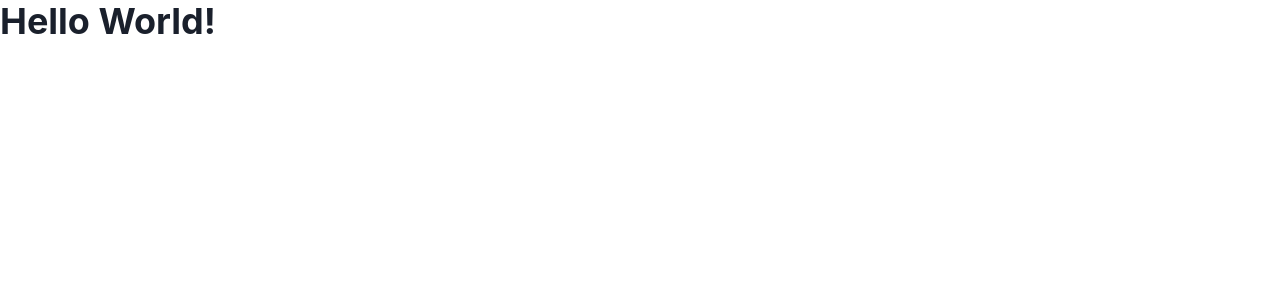
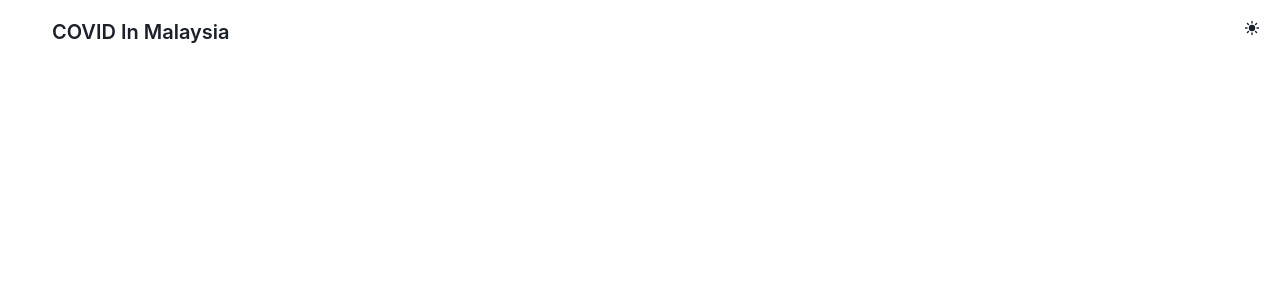
Before and after one commit to weihan7742/covid-outbreak-visualization, a Next.js app: page / in a window 1280 px wide. Shown: the top 300 px of the page. Built offline with nearby package versions, Linux system fonts and the light colour scheme.

Commit message:
feat(color mode): enable dark and light mode

```diff
--- a/package.json
+++ b/package.json
@@ -15,7 +15,8 @@
     "framer-motion": "^7.4.0",
     "next": "12.3.1",
     "react": "18.2.0",
-    "react-dom": "18.2.0"
+    "react-dom": "18.2.0",
+    "react-icons": "^4.4.0"
   },
   "devDependencies": {
     "@types/node": "18.7.23",
--- a/pages/_app.tsx
+++ b/pages/_app.tsx
@@ -1,6 +1,6 @@
 import '../styles/globals.css'
 import type { AppProps } from 'next/app'
-import { ChakraProvider, extendTheme } from '@chakra-ui/react';
+import { ChakraProvider, extendTheme, ColorModeScript } from '@chakra-ui/react';
 
 function MyApp({ Component, pageProps }: AppProps) {
 
@@ -14,6 +14,7 @@ function MyApp({ Component, pageProps }: AppProps) {
 
   return (
   <ChakraProvider theme={theme}>
+    <ColorModeScript initialColorMode="light" />
     <Component {...pageProps} />
   </ChakraProvider>)
 }
--- a/pages/index.tsx
+++ b/pages/index.tsx
@@ -2,25 +2,45 @@ import type { NextPage } from 'next'
 import Head from 'next/head'
 import {
   Text,
-  Icon,
   Image,
   Divider,
   Heading,
+  Flex,
+  VStack,
+  Box,
+  Spacer
 } from '@chakra-ui/react';
-import styles from '../styles/Home.module.css'
+import { useColorMode } from '@chakra-ui/react';
+import { IconButton } from '@chakra-ui/react';
+import {IoSunny, IoMoon} from 'react-icons/io5';
+import { useState } from 'react';
 
 const Home: NextPage = () => {
+
+  const {toggleColorMode} = useColorMode();
+  const [toggle, setToggle] = useState(false);
+
   return (
-    <div>
+    <VStack p={5}>
       <Head>
-        <title>COVID Visualization in Malaysia</title>
+        <title>COVID in Malaysia</title>
         <meta name="description" content="Generated by create next app" />
         {/* <link rel="icon" href="/favicon.ico" /> */}
       </Head>
-      <main>
-        <Heading>Hello World!</Heading>
-      </main>
-    </div>
+      <Flex w="100%">
+        <Heading ml="8" size="md" fontWeight='semibold' >COVID In Malaysia</Heading>
+        <Spacer></Spacer>
+        <Box
+        cursor={"pointer"}
+        onClick={() => {
+          toggleColorMode();
+          setToggle(!toggle);
+        }}
+      >
+        {toggle ? <IoMoon /> : <IoSunny />}
+      </Box>
+      </Flex>
+    </VStack>
   )
 }
 
```
Also changed, not shown: 1 other file (tests, documents, lock files or other folders).
